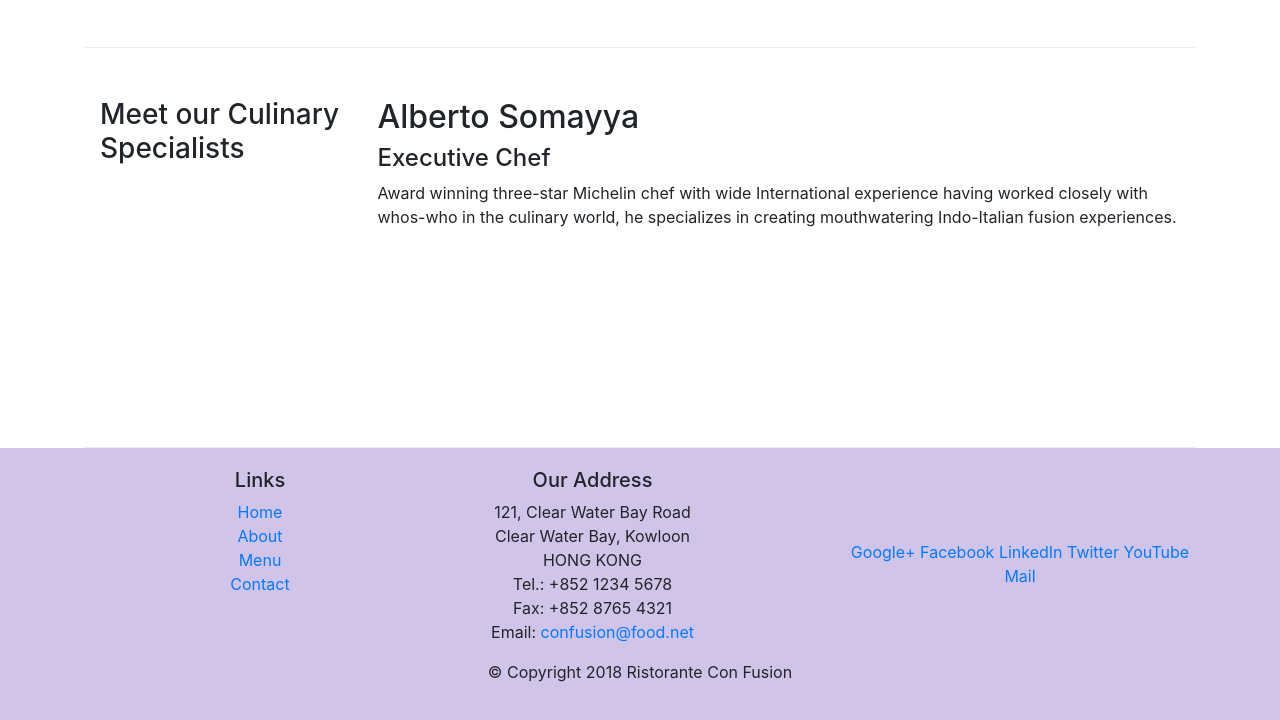
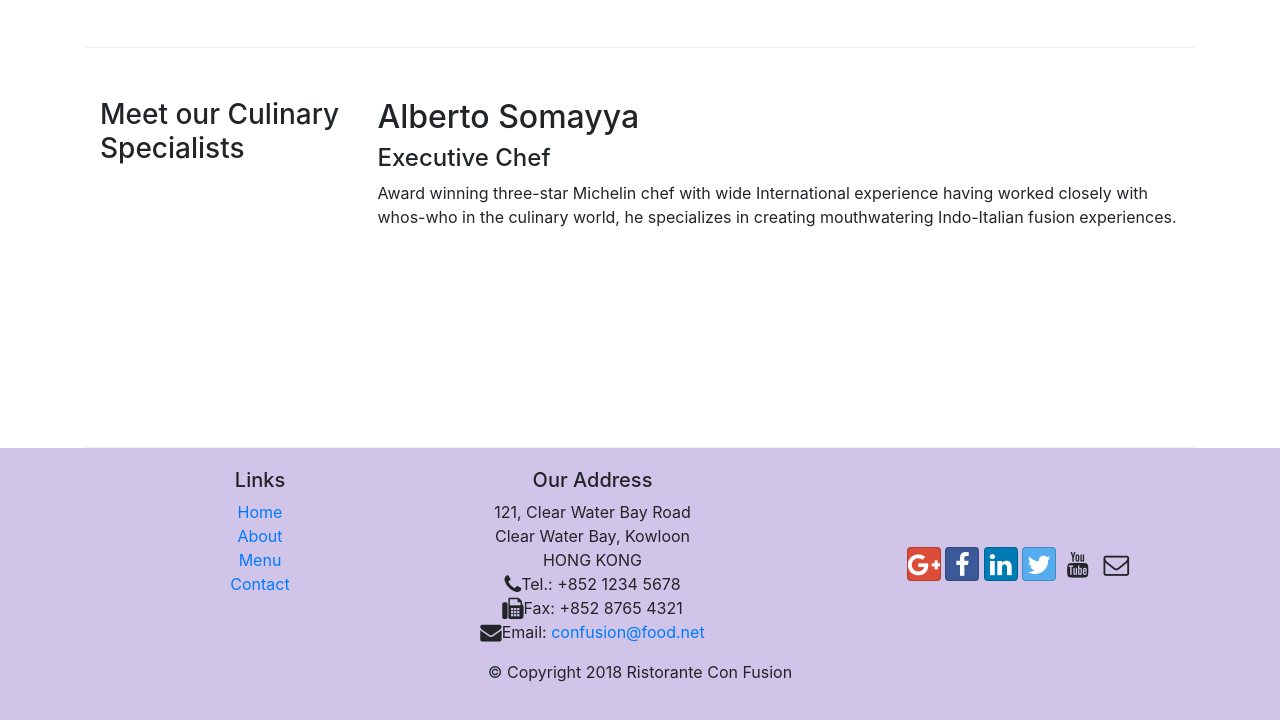
Before and after one commit to Ayoitsjason/git-test, a website: page index.html in a window 1280 px wide. Shown: the part 1086-1806 px from the top of the page. Drawn offline with nearby package versions, Linux system fonts and the light colour scheme.

Commit message:
Added awesome fonts, boostrap fonts, added icon fonts to main page and about us page

```diff
--- a/index.html
+++ b/index.html
@@ -15,6 +15,8 @@
 
     <!-- Bootstrap CSS -->
     <link rel="stylesheet" href="node_modules/bootstrap/dist/css/bootstrap.min.css">
+    <link rel="stylesheet" href="node_modules/font-awesome/css/font-awesome.min.css">
+    <link rel="stylesheet" href="node_modules/bootstrap-social/bootstrap-social.css">
     <link rel="stylesheet" href="css/styles.css">
     <title>Coursera</title>
 </head>
@@ -29,10 +31,10 @@
             <a class="navbar-brand mr-auto" href="index.html">Ristorante Con Fusion</a>
             <div class="collapse navbar-collapse" id="Navbar">
                 <ul class="navbar-nav mr-auto">
-                    <li class="nav-item active"><a class="nav-link">Home</a></li>
-                    <li class="nav-item"><a class="nav-link" href="aboutus.html">About</a></li>
-                    <li class="nav-item"><a class="nav-link">Menu</a></li>
-                    <li class="nav-item"><a class="nav-link">Contact</a></li>
+                    <li class="nav-item"><a class="nav-link" href="index.html"><span class="fa fa-home"></span>Home</a></li>
+                    <li class="nav-item active"><a class="nav-link" href="aboutus.html"><span class="fa fa-info"></span>About</a></li>
+                    <li class="nav-item"><a class="nav-link"><span class="fa fa-list fa-lg"></span>Menu</a></li>
+                    <li class="nav-item"><a class="nav-link"><span class="fa fa-address-card fa-lg"></span>Contact</a></li>
                 </ul>
             </div>
         </div>
@@ -103,19 +105,19 @@
 		              121, Clear Water Bay Road<br>
 		              Clear Water Bay, Kowloon<br>
 		              HONG KONG<br>
-		              Tel.: +852 1234 5678<br>
-		              Fax: +852 8765 4321<br>
-		              Email: <a href="mailto:confusion@food.net">confusion@food.net</a>
+		              <i class="fa fa-phone fa-lg"></i>Tel.: +852 1234 5678<br>
+		              <i class="fa fa-fax fa-lg"></i>Fax: +852 8765 4321<br>
+		              <i class="fa fa-envelope fa-lg"></i>Email: <a href="mailto:confusion@food.net">confusion@food.net</a>
 		           </address>
                 </div>
                 <div class="col-12 col-sm-4 align-self-center">
                     <div>
-                        <a href="http://google.com/+">Google+</a>
-                        <a href="http://www.facebook.com/profile.php?id=">Facebook</a>
-                        <a href="http://www.linkedin.com/in/">LinkedIn</a>
-                        <a href="http://twitter.com/">Twitter</a>
-                        <a href="http://youtube.com/">YouTube</a>
-                        <a href="mailto:">Mail</a>
+                        <a class="btn btn-social-icon btn-google" href="http://google.com/+"><i class="fa fa-google-plus fa-lg"></i></a>
+                        <a class="btn btn-social-icon btn-facebook" href="http://www.facebook.com/profile.php?id="><i class="fa fa-facebook fa-lg"></i></a>
+                        <a class="btn btn-social-icon btn-linkedin" href="http://www.linkedin.com/in/"><i class="fa fa-linkedin fa-lg"></i></a>
+                        <a class="btn btn-social-icon btn-twitter" href="http://twitter.com/"><i class="fa fa-twitter fa-lg"></i></a>
+                        <a class="btn btn-social-icon btn-youtube" href="http://youtube.com/"><i class="fa fa-youtube fa-lg"></i></a>
+                        <a class="btn btn-social-icon" href="mailto:"><i class="fa fa-envelope-o fa-lg"></i></a>
                     </div>
                 </div>
            </div>
--- a/package.json
+++ b/package.json
@@ -20,6 +20,8 @@
   "homepage": "https://github.com/Ayoitsjason/git-test#readme",
   "dependencies": {
     "bootstrap": "^4.6.0",
+    "bootstrap-social": "^5.1.1",
+    "font-awesome": "^4.7.0",
     "jquery": "^3.6.0",
     "popper": "^1.0.1"
   },
```
Also changed, not shown: aboutus.html (+15 -13 lines), 1 other file.
